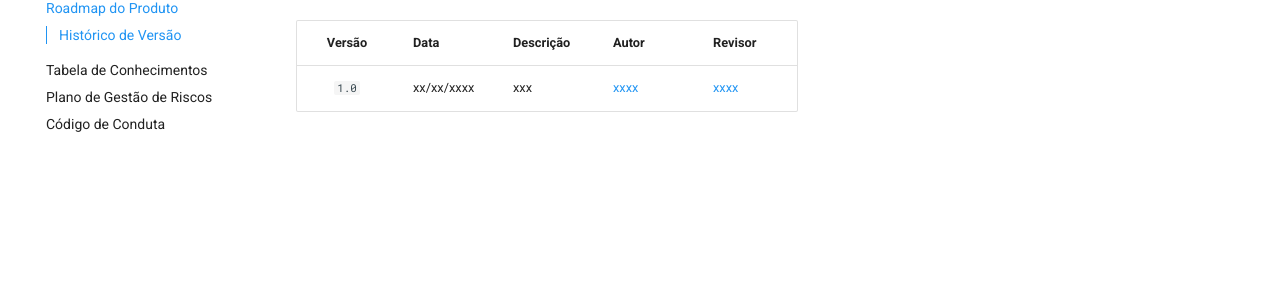
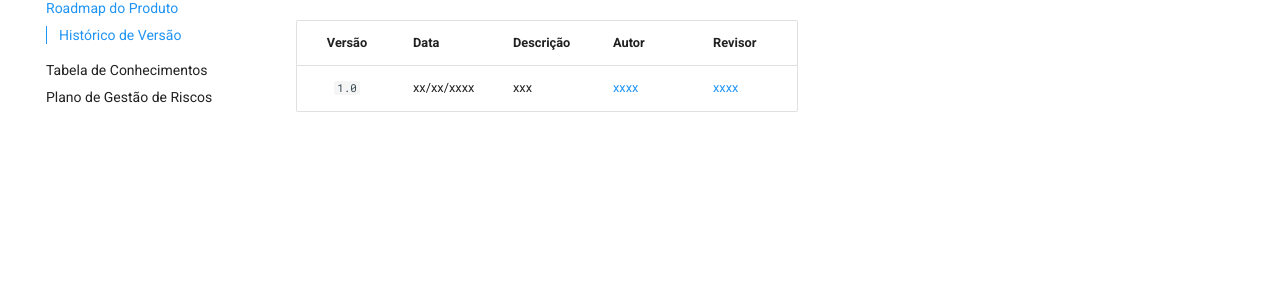
Before and after one commit to fga-eps-mds/2026-1-RetinaScan-Doc, an MkDocs documentation site: the page built from docs/planejamento/roadmap-do-produto.md, in a window 1280 px wide. Shown: the part 259-567 px from the top of the page. Built offline with MkDocs 1.6.1 and Material for MkDocs 9.7.7, drawn with Linux system fonts in a browser that asks for light colours; comment, search, counter and statistics services are not loaded.

Commit message:
fix: código de conduta no  mkdocs.yml

```diff
--- a/mkdocs.yml
+++ b/mkdocs.yml
@@ -45,7 +45,6 @@ nav:
       - Roadmap do Produto: "planejamento/roadmap-do-produto.md"
       - Tabela de Conhecimentos: "planejamento/tabela-de-conhecimentos.md"
       - Plano de Gestão de Riscos: "planejamento/plano_de_ger_riscos.md"
-      - Código de Conduta: "planejamento/codigo-de-conduta.md"
   - Produto:
       - Backlog do Produto: "produto/backlog-do-produto.md"
       - Identidade Visual: "produto/identidade-visual.md"
```
